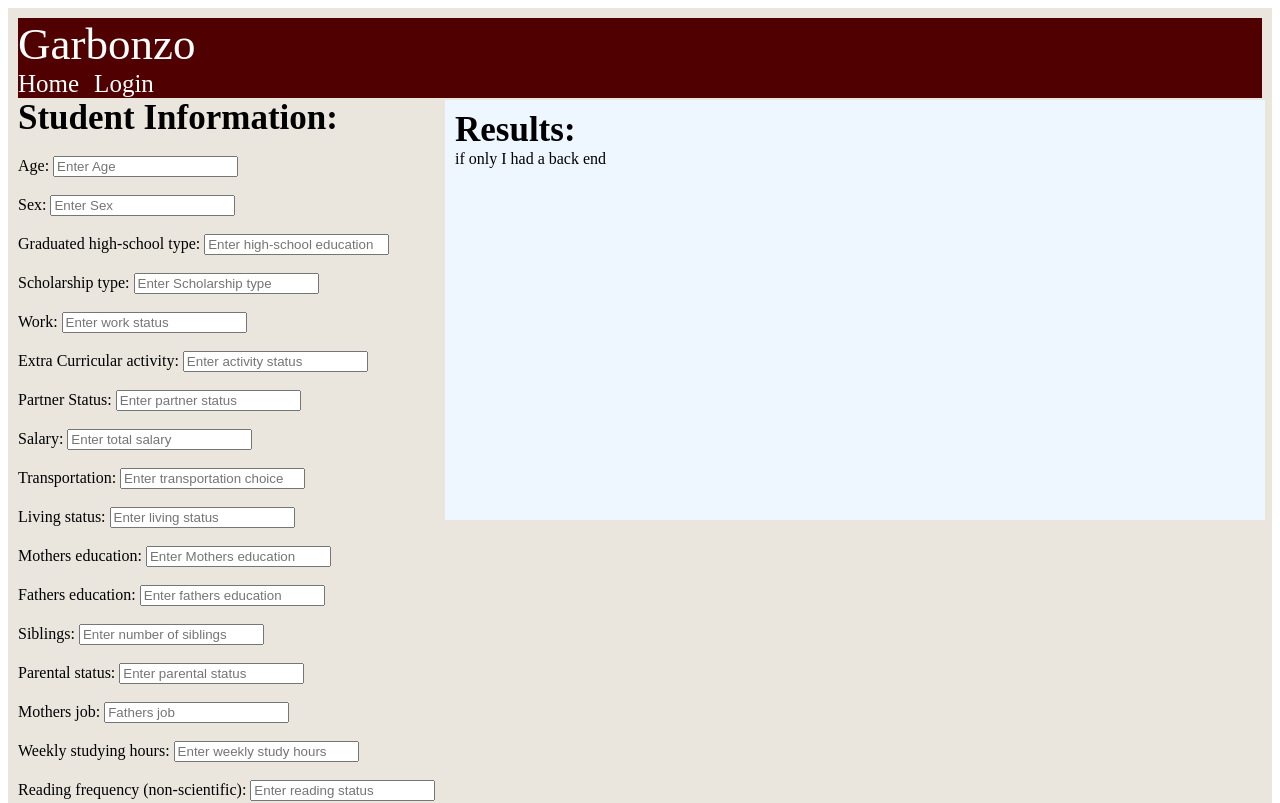
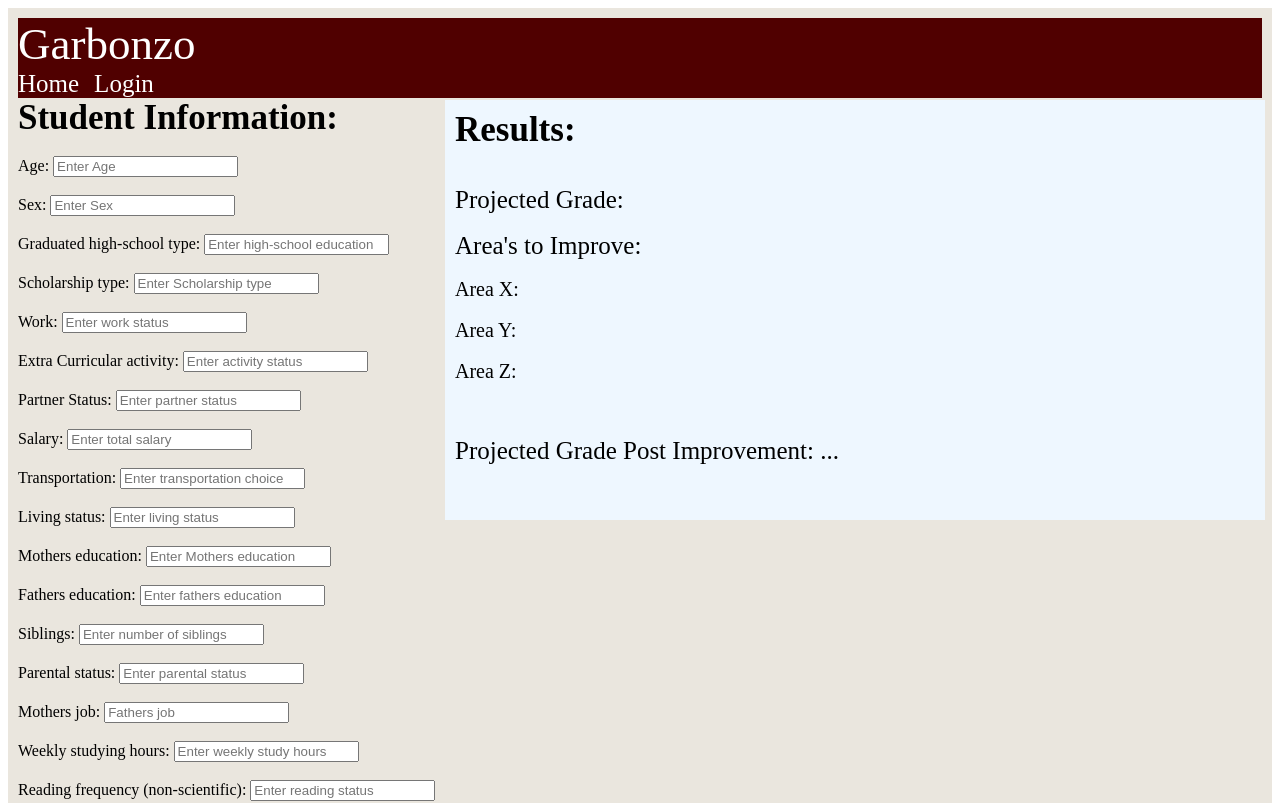
Before and after one commit to ericlove02/StudySense, a React (Create React App) app in the folder client/: page /student in a window 1280 px wide. Shown: the top 803 px of the page. Built offline with nearby package versions, Linux system fonts and the light colour scheme.

Commit message:
Added more functionality to student

```diff
--- a/client/src/pages/Student.js
+++ b/client/src/pages/Student.js
@@ -23,10 +23,31 @@ function RightBlock() {
     return (
         <div style={{ position: 'absolute', right: 0, top: 100, backgroundColor: '#eef7ffff', color: 'black', padding: '10px', width: '800px', minHeight: '50vh', marginRight: 15 }}>
             <span style={{ fontSize: '35px', fontWeight: 'bold' }}> Results:  </span>
-            {<div>
-                if only I had a back end
+            <div>
+            <br/>
+            <br/>
+            <span style={{ fontSize: '25px' }}> Projected Grade:  </span>
 
-            </div>}
+                <br/>
+                <br/>
+
+                <span style={{ fontSize: '25px' }}> Area's to Improve:  </span>
+                <br/>
+                <br/>
+                <span style={{ fontSize: '20px' }}> Area X:  </span>
+                <br/>
+                <br/>
+                <span style={{ fontSize: '20px' }}> Area Y:  </span>
+                <br/>
+                <br/>
+                <span style={{ fontSize: '20px' }}> Area Z:  </span>
+                <br/>
+                <br/>
+                <br/>
+                <br/>
+                <span style={{ fontSize: '25px' }}> Projected Grade Post Improvement: ...  </span>
+
+            </div>
 
 
         </div>
```
